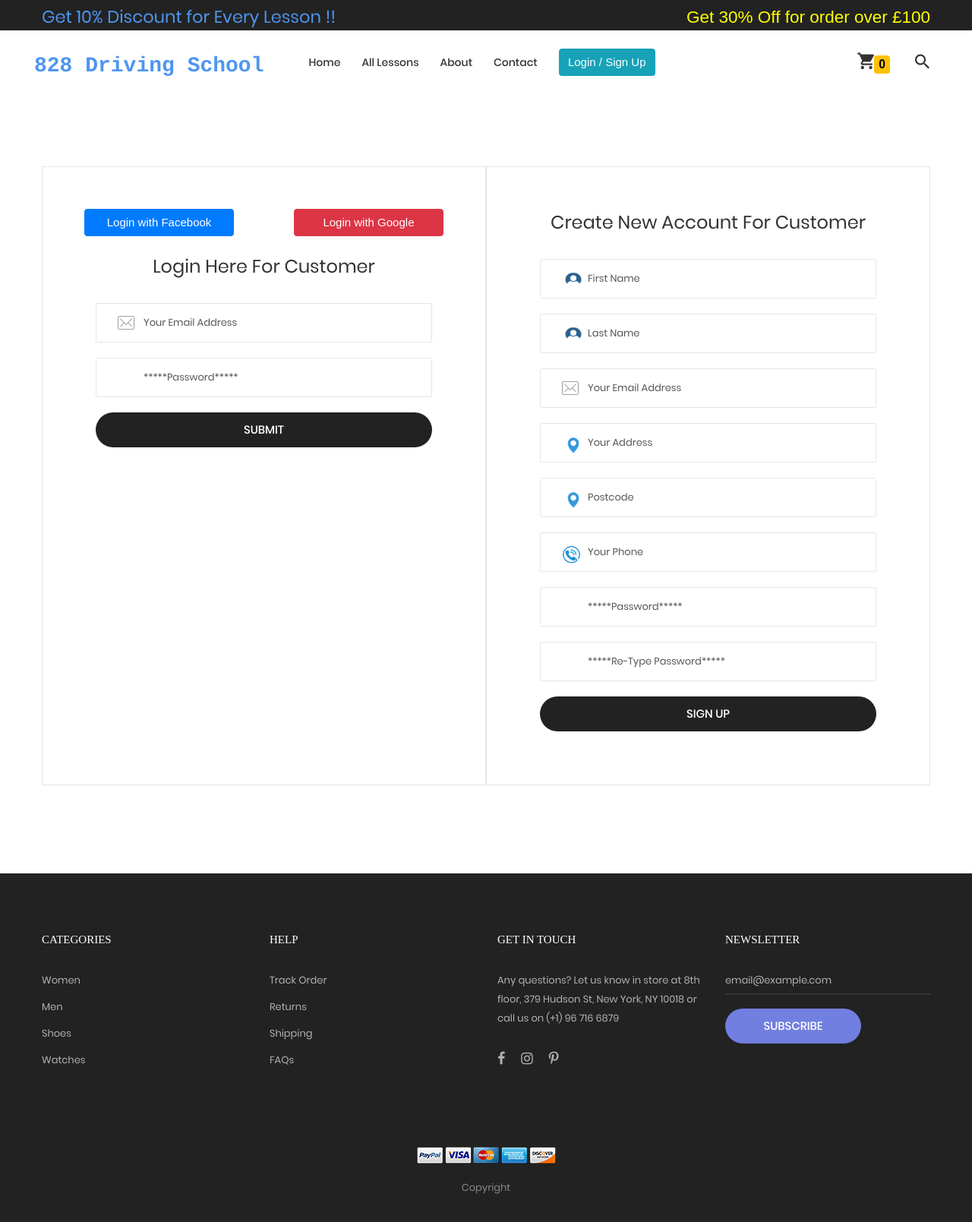
After one commit to jtwy23/driving_school, a Django app: page /login-signup in a window 1280 px wide. The commit adds this page. Shown: the whole page at 76% size. Run offline with Django 3.2, Linux system fonts and the light colour scheme; some libraries are stand-ins or nearby versions; some web fonts are replaced.

Commit message:
Added pupil authentication and function

```diff
--- a/driving_school/home/urls.py
+++ b/driving_school/home/urls.py
@@ -5,4 +5,7 @@ from . import views
 
 urlpatterns = [
     path('', views.index, name='index'),
+    path('login-signup', views.signup_login, name='signup_login'), # user signup
+    path('login', views.login_func, name='login_func'), # user login
+    path('logout_func', views.logout_func, name='logout_func'), # user logout
 ]
--- a/driving_school/home/views.py
+++ b/driving_school/home/views.py
@@ -1,7 +1,120 @@
-from django.shortcuts import render
-
+from django.shortcuts import render, redirect
+from django.contrib import messages
+from django.contrib.auth.models import User
+from django.contrib.auth import authenticate, login, logout
+from .models import EmailConfirmed, products, Categories, customer_more_information
 # Create your views here.
 
 
 def index(request):
     return render(request, 'index.html')
+
+
+
+# signup fumction
+def signup_login(request):
+    if request.method == "POST":
+        # get all data  form teplate
+        first_name = request.POST.get('first_name')
+        last_name = request.POST.get('last_name')
+        email_sign = request.POST.get('email_sign')
+
+        address_sign = request.POST.get('address_sign')
+        postcode_sign = request.POST.get('postcode_sign')
+        phone_sign = request.POST.get('phone_sign')
+
+        password_sign = request.POST.get('password_sign')
+        password_sign_re = request.POST.get('password_sign_re')
+
+
+        # chech the error inputs
+        user_email_info = User.objects.filter(email=email_sign)
+
+        erorr_message = ""
+
+        if user_email_info:
+            # messages.error(request, "Email Already Exist")
+            erorr_message = "Email Already Exist"
+
+        elif password_sign != password_sign_re:
+            # messages.error(request, "Passwords are not match")
+            erorr_message = "Passwords are not match !!"
+
+        elif len(password_sign) < 7:
+            # messages.error(request, "Passwords Must be Al least 7 Digits")
+            erorr_message = "Passwords Must be Al least 7 Digits !!"
+
+        if not erorr_message:
+
+            # create user
+            myuser = User.objects.create_user(email_sign, email_sign, password_sign)
+            myuser.first_name = first_name
+            myuser.last_name = last_name
+            myuser.is_active = False
+            myuser.save()
+
+            # customer more informations
+            customer_more_info = customer_more_information(Customer=myuser, Address=address_sign, Postcode=postcode_sign, Phone_number=phone_sign)
+            customer_more_info.save()
+            # saved all data
+
+
+
+
+
+
+            messages.success(request, 'Check Your Email for Activate Your Account !!!')
+
+            return redirect('/')
+
+        else:
+
+            value_dic = {'first_name': first_name, 'last_name': last_name, 'email_sign': email_sign,
+                         'address_sign':address_sign, 'postcode_sign':postcode_sign, 'phone_sign':phone_sign, 'erorr_message': erorr_message}
+            return render(request, 'signup_func.html', value_dic)
+    return render(request, 'signup_func.html')
+
+
+# this is for get activation key for active signup customer
+def email_confirm(request, activation_key):
+    user= get_object_or_404(EmailConfirmed, activation_key=activation_key)
+    if user is not None:
+        user.email_confirmed=True
+        user.save()
+
+        myuser=User.objects.get(email=user)
+        myuser.is_active=True
+        myuser.save()
+        first_name=myuser.first_name
+        last_name=myuser.last_name
+
+        condict = {'first_name': first_name, 'last_name':last_name}
+        return render(request, 'registration_complete.html', condict)
+
+# login function
+def login_func(request):
+    if request.method == 'POST':
+        log_username = request.POST['log_username']
+        log_password = request.POST['log_password']
+        # this is for authenticate username and password for login
+        user = authenticate(username=log_username, password=log_password)
+
+        erorr_message_2 = ""
+
+        if user is not None:
+            login(request, user)
+            # messages.success(request, "Successfully Logged In !!")
+            return redirect('index')
+        else:
+            erorr_message_2 ="Invalid Credentials, Please Try Again !!"
+
+            value_func2 = {'erorr_message_2':erorr_message_2, 'log_username':log_username}
+            # messages.error(request, "Invalid Credentials, Please Try Again !!")
+            return render(request, 'signup_func.html', value_func2)
+
+
+# logout function
+def logout_func(request):
+    # this is for logout from user id
+    logout(request)
+    return redirect('index')
--- a/driving_school/templates/base.html
+++ b/driving_school/templates/base.html
@@ -92,7 +92,7 @@
 									<li><a href="" style="color:white;">My Profile</a></li>
 									<li><a href="" style="color:white;">My Orders</a></li>
 
-									<li><a href="" style="color:yellow;">Logout</a></li>
+									<li><a href="{% url 'logout_func' %}" style="color:yellow;">Logout</a></li>
 								</ul>
 							</li>
 							{% elif request.session.instructor_id %}
@@ -103,7 +103,7 @@
 								</div>
 								<ul class="sub-menu bg-info">
 									<li><a href="" style="color:white;">My Dashboard</a></li>
-									<li><a href="" style="color:yellow;">Logout</a></li>
+									<li><a href="{% url 'logout_func' %}" style="color:yellow;">Logout</a></li>
 								</ul>
 							</li>
 
@@ -120,7 +120,7 @@
 									<a class="btn btn-info" href="#">Login / Sign Up</a>
 								</div>
 								<ul class="sub-menu bg-info">
-									<li><a href="" style="color:white;">For Pupil</a></li>
+									<li><a href="{% url 'signup_login' %}" style="color:white;">For Pupil</a></li>
 									<li><a href="" style="color:white;">For
 											Instructor</a></li>
 								</ul>
@@ -211,13 +211,13 @@
 						<li><a href="" style="color:white;">My Profile</a></li>
 						<li><a href="" style="color:white;">My Orders</a></li>
 
-						<li><a href="" style="color:yellow;">Logout</a></li>
+						<li><a href="{% url 'logout_func' %}" style="color:yellow;">Logout</a></li>
 					</ul>
 					<span class="arrow-main-menu-m">
 						<i class="fa fa-angle-right" aria-hidden="true"></i>
 					</span>
 				</li>
-				<li><a href="" style="color:yellow;">Logout</a></li>
+				<li><a href="{% url 'logout_func' %}" style="color:yellow;">Logout</a></li>
 
 				{% elif request.session.instructor_id %}
 
@@ -227,7 +227,7 @@
 					</div>
 					<ul class="sub-menu-m bg-info">
 						<li><a href="" style="color:white;">My Dashboard</a></li>
-						<li><a href="" style="color:yellow;">Logout</a></li>
+						<li><a href="{% url 'logout_func' %}" style="color:yellow;">Logout</a></li>
 					</ul>
 					<span class="arrow-main-menu-m">
 						<i class="fa fa-angle-right" aria-hidden="true"></i>
@@ -240,7 +240,7 @@
 							Dashboard</a>
 					</div>
 				</li>
-				<li><a href="" style="color:yellow;">Logout</a></li>
+				<li><a href="{% url 'logout_func' %}" style="color:yellow;">Logout</a></li>
 
 				{% else %}
 
--- /dev/null
+++ b/driving_school/templates/signup_func.html
@@ -0,0 +1,262 @@
+{% extends 'base.html' %}
+
+{% load static %}
+
+{% block title %}Login/Signup {% endblock %}
+
+{% block signup %}active-menu{% endblock %}
+
+{% block body %}
+
+
+
+<head>
+	<title>Contact</title>
+	<meta http-equiv="X-UA-Compatible" content="ie=edge">
+	<meta charset="utf-8">
+	<meta name="viewport" content="width=device-width, initial-scale=1, shrink-to-fit=no">
+	<!--===============================================================================================-->
+	<link rel="icon" type="image/png" href="images/icons/favicon.png" />
+	<link rel="stylesheet" type="text/css" href="{% static 'webapp1/vendor/bootstrap/css/bootstrap.min.css' %}">
+	<link rel="stylesheet" type="text/css"
+		href="{% static 'webapp1/fonts/font-awesome-4.7.0/css/font-awesome.min.css' %}">
+	<link rel="stylesheet" type="text/css"
+		href="{% static 'webapp1/fonts/iconic/css/material-design-iconic-font.min.css' %}">
+	<link rel="stylesheet" type="text/css" href="{% static 'webapp1/fonts/linearicons-v1.0.0/icon-font.min.css' %}">
+	<link rel="stylesheet" type="text/css" href="{% static 'webapp1/vendor/animate/animate.css' %}">
+	<link rel="stylesheet" type="text/css" href="{% static 'webapp1/vendor/css-hamburgers/hamburgers.min.css' %}">
+	<link rel="stylesheet" type="text/css" href="{% static 'webapp1/vendor/animsition/css/animsition.min.css' %}">
+	<link rel="stylesheet" type="text/css" href="{% static 'webapp1/vendor/select2/select2.min.css' %}">
+	<link rel="stylesheet" type="text/css" href="{% static 'webapp1/vendor/perfect-scrollbar/perfect-scrollbar.css' %}">
+	<link rel="stylesheet" type="text/css" href="{% static 'webapp1/css/util.css' %}">
+	<link rel="stylesheet" type="text/css" href="{% static 'webapp1/css/main.css' %}">
+	<!--===============================================================================================-->
+</head>
+
+<body class="animsition">
+	<!-- Content page -->
+	<section class="bg0 p-t-104 p-b-116">
+		<div class="container">
+			<div class="flex-w flex-tr">
+				<div class="size-210 bor10 p-lr-70 p-t-55 p-b-70 p-lr-15-lg w-full-md">
+					<div class="row mb-4">
+						<a href="" class="btn btn-primary col-md-5">Login with Facebook</a>
+						<div class="col-md-2"></div>
+						<a href="" class="btn btn-danger col-md-5">Login with Google</a>
+					</div>
+
+					<form method="POST" action="{% url 'login_func' %}">{% csrf_token %}
+						<h4 class="mtext-105 cl2 txt-center p-b-30">
+							Login Here For Customer
+						</h4>
+						{% if erorr_message_2 %}
+						<h7>
+							<p class="text-center" style="color:red;">{{erorr_message_2}}</p>
+						</h7>
+						{% endif %}
+
+						<div class="bor8 m-b-20 how-pos4-parent">
+							<input class="stext-111 cl2 plh3 size-116 p-l-62 p-r-30" type="email" name="log_username"
+								value="{{log_username}}" placeholder="Your Email Address">
+							<img class="how-pos4 pointer-none" src="{% static 'webapp1/images/icons/icon-email.png' %}"
+								alt="ICON">
+						</div>
+
+						<div class="bor8 m-b-20 how-pos4-parent">
+							<input class="stext-111 cl2 plh3 size-116 p-l-62 p-r-30" type="password" name="log_password"
+								placeholder="*****Password*****">
+						</div>
+
+						<button class="flex-c-m stext-101 cl0 size-121 bg3 bor1 hov-btn3 p-lr-15 trans-04 pointer">
+							Submit
+						</button>
+					</form>
+				</div>
+
+
+				<div class="size-210 bor10 p-lr-70 p-t-55 p-b-70 p-lr-15-lg w-full-md">
+					<form action="{% url 'signup_login' %}" method="POST">{% csrf_token %}
+						<h4 class="mtext-105 cl2 txt-center p-b-30">
+							Create New Account For Customer
+						</h4>
+
+						{% if erorr_message %}
+						<h7 class="mb-2">
+							<p class="text-center" style="color:red;">{{erorr_message}}</p>
+						</h7>
+						{% endif %}
+
+						<div class="bor8 m-b-20 how-pos4-parent">
+							<input class="stext-111 cl2 plh3 size-116 p-l-62 p-r-30" type="text" name="first_name"
+								value="{{first_name}}" placeholder="First Name">
+							<img class="how-pos4 pointer-none" src="{% static 'webapp1/images/icons/user.png' %}"
+								alt="ICON" height="20" width="30">
+						</div>
+
+						<div class="bor8 m-b-20 how-pos4-parent">
+							<input class="stext-111 cl2 plh3 size-116 p-l-62 p-r-30" type="text" name="last_name"
+								value="{{last_name}}" placeholder="Last Name">
+							<img class="how-pos4 pointer-none" src="{% static 'webapp1/images/icons/user.png' %}"
+								alt="ICON" height="20" width="30">
+						</div>
+
+
+						<div class="bor8 m-b-20 how-pos4-parent">
+							<input class="stext-111 cl2 plh3 size-116 p-l-62 p-r-30" type="email" name="email_sign"
+								value="{{email_sign}}" placeholder="Your Email Address">
+							<img class="how-pos4 pointer-none" src="{% static 'webapp1/images/icons/icon-email.png' %}"
+								alt="ICON">
+						</div>
+
+
+						<div class="bor8 m-b-20 how-pos4-parent">
+							<input class="stext-111 cl2 plh3 size-116 p-l-62 p-r-30" type="text" name="address_sign"
+								value="{{address_sign}}" placeholder="Your Address">
+							<img class="how-pos4 pointer-none" src="{% static 'webapp1/images/icons/address.png' %}"
+								alt="ICON" height="30" width="30">
+						</div>
+
+						<div class="bor8 m-b-20 how-pos4-parent">
+							<input class="stext-111 cl2 plh3 size-116 p-l-62 p-r-30" type="text" name="postcode_sign"
+								value="{{postcode_sign}}" placeholder="Postcode">
+							<img class="how-pos4 pointer-none" src="{% static 'webapp1/images/icons/address.png' %}"
+								alt="ICON" height="30" width="30">
+						</div>
+
+
+						<div class="bor8 m-b-20 how-pos4-parent">
+							<input class="stext-111 cl2 plh3 size-116 p-l-62 p-r-30" type="text" name="phone_sign"
+								value="{{phone_sign}}" placeholder="Your Phone">
+							<img class="how-pos4 pointer-none" src="{% static 'webapp1/images/icons/phonelogo.png' %}"
+								alt="ICON" height="25" width="25">
+						</div>
+
+						<div class="bor8 m-b-20 how-pos4-parent">
+							<input class="stext-111 cl2 plh3 size-116 p-l-62 p-r-30" type="password"
+								name="password_sign" placeholder="*****Password*****">
+
+						</div>
+
+
+						<div class="bor8 m-b-20 how-pos4-parent">
+							<input class="stext-111 cl2 plh3 size-116 p-l-62 p-r-30" type="password"
+								name="password_sign_re" placeholder="*****Re-Type Password*****">
+
+						</div>
+
+
+						<!--<div class="bor8 m-b-30">-->
+						<!--<textarea class="stext-111 cl2 plh3 size-120 p-lr-28 p-tb-25" name="msg" placeholder="How Can We Help?"></textarea>-->
+						<!--</div>-->
+
+						<button class="flex-c-m stext-101 cl0 size-121 bg3 bor1 hov-btn3 p-lr-15 trans-04 pointer">
+							Sign Up
+						</button>
+					</form>
+				</div>
+
+				<!--				<div class="size-210 bor10 flex-w flex-col-m p-lr-93 p-tb-30 p-lr-15-lg w-full-md">-->
+				<!--					<div class="flex-w w-full p-b-42">-->
+				<!--						<span class="fs-18 cl5 txt-center size-211">-->
+				<!--							<span class="lnr lnr-map-marker"></span>-->
+				<!--						</span>-->
+
+				<!--						<div class="size-212 p-t-2">-->
+				<!--							<span class="mtext-110 cl2">-->
+				<!--								Address-->
+				<!--							</span>-->
+
+				<!--							<p class="stext-115 cl6 size-213 p-t-18">-->
+				<!--								Coza Store Center 8th floor, 379 Hudson St, New York, NY 10018 US-->
+				<!--							</p>-->
+				<!--						</div>-->
+				<!--					</div>-->
+
+				<!--					<div class="flex-w w-full p-b-42">-->
+				<!--						<span class="fs-18 cl5 txt-center size-211">-->
+				<!--							<span class="lnr lnr-phone-handset"></span>-->
+				<!--						</span>-->
+
+				<!--						<div class="size-212 p-t-2">-->
+				<!--							<span class="mtext-110 cl2">-->
+				<!--								Lets Talk-->
+				<!--							</span>-->
+
+				<!--							<p class="stext-115 cl1 size-213 p-t-18">-->
+				<!--								+1 800 1236879-->
+				<!--							</p>-->
+				<!--						</div>-->
+				<!--					</div>-->
+
+				<!--					<div class="flex-w w-full">-->
+				<!--						<span class="fs-18 cl5 txt-center size-211">-->
+				<!--							<span class="lnr lnr-envelope"></span>-->
+				<!--						</span>-->
+
+				<!--						<div class="size-212 p-t-2">-->
+				<!--							<span class="mtext-110 cl2">-->
+				<!--								Sale Support-->
+				<!--							</span>-->
+
+				<!--							<p class="stext-115 cl1 size-213 p-t-18">-->
+				<!--								contact@example.com-->
+				<!--							</p>-->
+				<!--						</div>-->
+				<!--					</div>-->
+				<!--				</div>-->
+			</div>
+		</div>
+	</section>
+
+	<!-- Back to top -->
+	<div class="btn-back-to-top" id="myBtn">
+		<span class="symbol-btn-back-to-top">
+			<i class="zmdi zmdi-chevron-up"></i>
+		</span>
+	</div>
+
+	<!--===============================================================================================-->
+	<script src="{% static 'webapp1/vendor/jquery/jquery-3.2.1.min.js' %}"></script>
+	<!--===============================================================================================-->
+	<script src="{% static 'webapp1/vendor/animsition/js/animsition.min.js' %}"></script>
+	<!--===============================================================================================-->
+	<script src="{% static 'webapp1/vendor/bootstrap/js/popper.js' %}"></script>
+	<script src="{% static 'webapp1/vendor/bootstrap/js/bootstrap.min.js' %}"></script>
+	<!--===============================================================================================-->
+	<script src="{% static 'webapp1/vendor/select2/select2.min.js' %}"></script>
+	<script>
+		$(".js-select2").each(function () {
+			$(this).select2({
+				minimumResultsForSearch: 20,
+				dropdownParent: $(this).next('.dropDownSelect2')
+			});
+		})
+	</script>
+	<!--===============================================================================================-->
+	<script src="{% static 'webapp1/vendor/MagnificPopup/jquery.magnific-popup.min.js' %}"></script>
+	<!--===============================================================================================-->
+	<script src="{% static 'webapp1/vendor/perfect-scrollbar/perfect-scrollbar.min.js' %}"></script>
+	<script>
+		$('.js-pscroll').each(function () {
+			$(this).css('position', 'relative');
+			$(this).css('overflow', 'hidden');
+			var ps = new PerfectScrollbar(this, {
+				wheelSpeed: 1,
+				scrollingThreshold: 1000,
+				wheelPropagation: false,
+			});
+
+			$(window).on('resize', function () {
+				ps.update();
+			})
+		});
+	</script>
+	<!--===============================================================================================-->
+
+	<script src="{% static 'webapp1/js/map-custom.js' %}"></script>
+	<!--===============================================================================================-->
+	<script src="{% static 'webapp1/js/main.js' %}"></script>
+
+</body>
+
+{% endblock %}
```
Also changed, not shown: driving_school/home/admin.py (+12 -1 lines), driving_school/home/models.py (+37 -1 lines), driving_school/db.sqlite3, driving_school/home/migrations/0002_customer_more_information_emailconfirmed.py (added).
